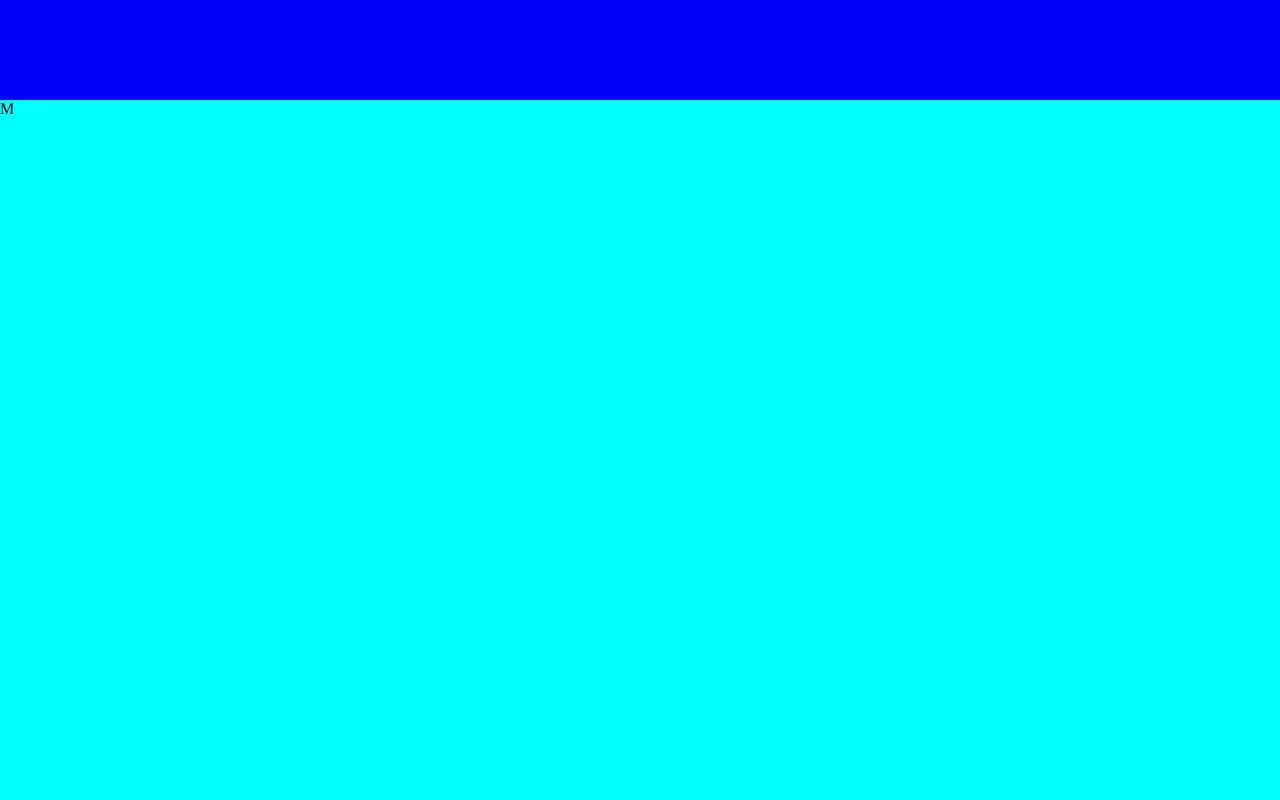
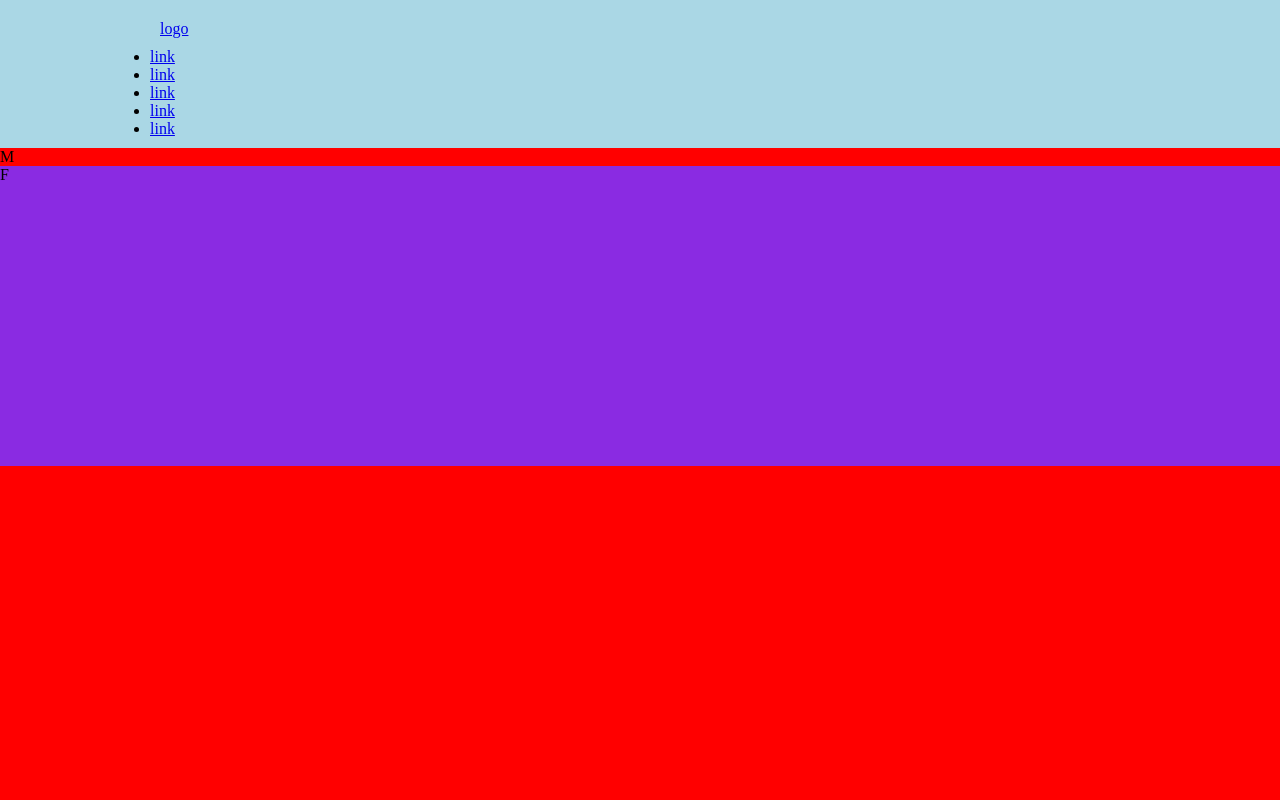
Before and after one commit to GianniMarkQuagliani/htmlcss-struttura-discord, a plain HTML site: page index.html in a window 1280 px wide. Shown: the top 800 px of the page. Drawn offline with Linux system fonts and the light colour scheme.

Commit message:
update0.1

```diff
--- a/assets/css/style.css
+++ b/assets/css/style.css
@@ -5,19 +5,24 @@
 }
 
 header{
-  background-color: blue;
-  width: 100%;
-  height: 100px;
+  background-color: rgb(170, 215, 229);
+}
+
+.container{
+  max-width: 1000px;
+  min-width: 300px;
+  margin-left: auto;
+  margin-right: auto;
+  padding: 10px;
+}
+
+.logo{
+  width: 20%;
+  padding: 10px;
 }
 
 body{
   background-color: red;
-}
-
-main{
-  background-color: aqua;
-  width: auto;
-  height: 1000px;
 }
 
 footer{
--- a/index.html
+++ b/index.html
@@ -9,7 +9,20 @@
 <body>
 
   <header>
-
+    <div class="container">
+      <div class="logo border">
+        <a href="#">logo</a>
+      </div>
+      <div class="links border">
+        <ul class="list">
+          <li><a href="#">link</a></li>
+          <li><a href="#">link</a></li>
+          <li><a href="#">link</a></li>
+          <li><a href="#">link</a></li>
+          <li><a href="#">link</a></li>
+        </ul>
+      </div>
+    </div>
   </header>
 
   <main>
```
